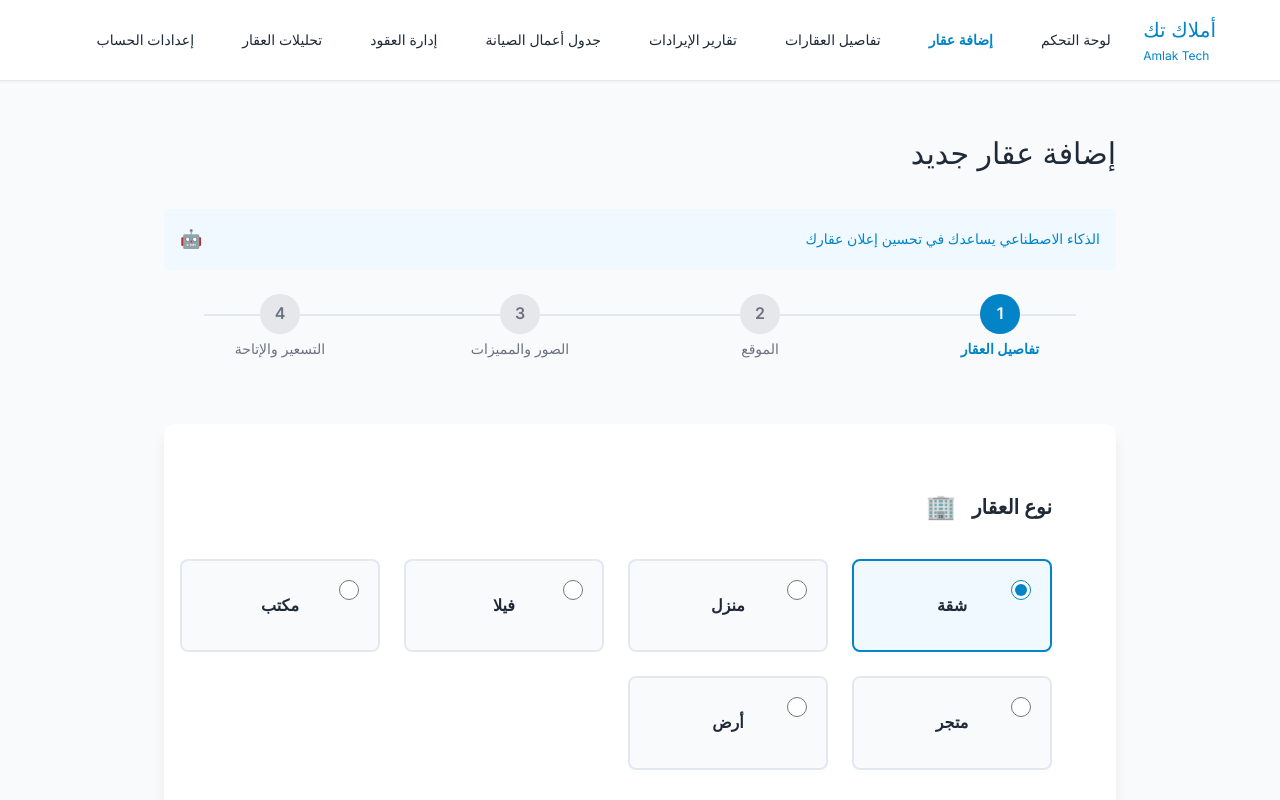
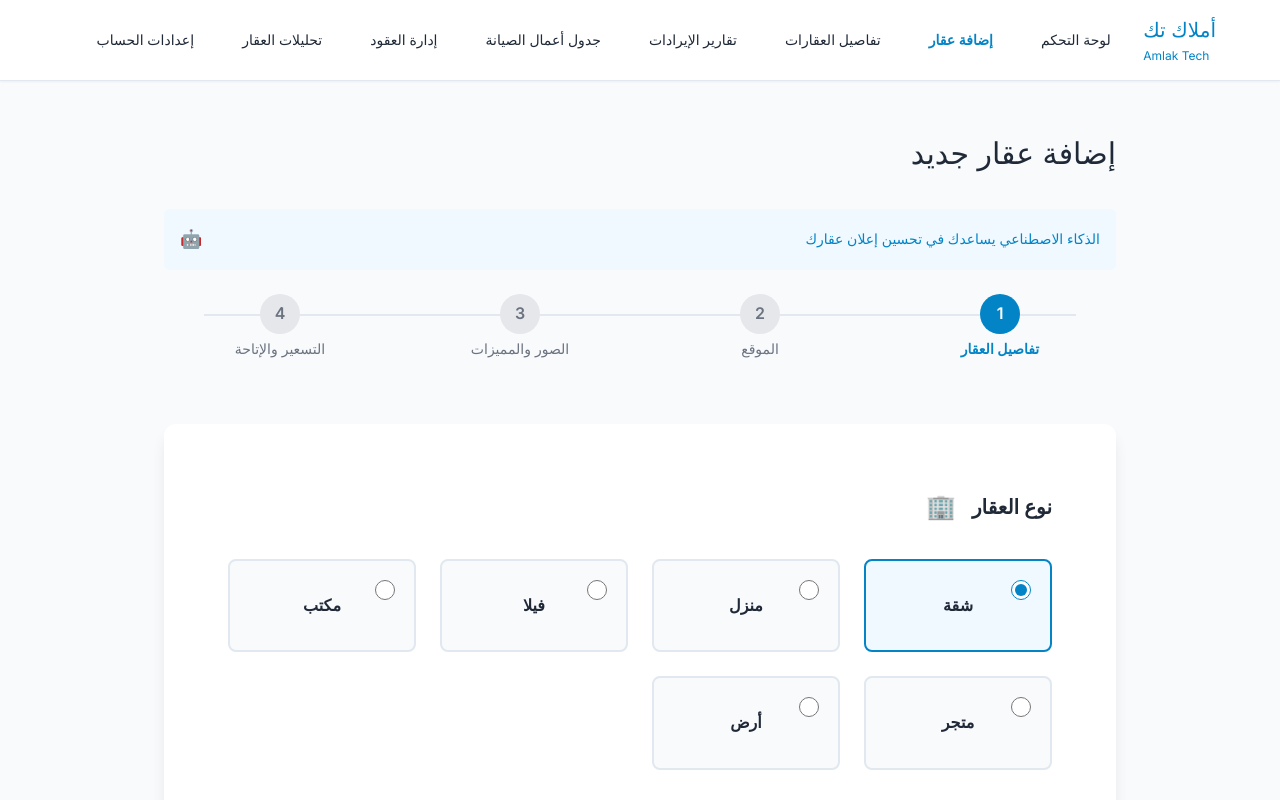
Before and after one commit to yaraabdullah/AmlakTech-Website, a Next.js app: page /owner/add-property in a window 1280 px wide. Shown: the top 800 px of the page. Built offline with nearby package versions, Linux system fonts and the light colour scheme.

Commit message:
update the form

```diff
--- a/styles/AddProperty.module.css
+++ b/styles/AddProperty.module.css
@@ -226,9 +226,9 @@
 /* Property Type Grid */
 .propertyTypeGrid {
   display: grid;
-  grid-template-columns: 1fr 1fr 1fr;
-  grid-template-rows: auto auto;
-  gap: var(--spacing-xl);
+  grid-template-columns: repeat(3, 1fr);
+  grid-template-rows: repeat(2, auto);
+  gap: var(--spacing-lg);
   margin-bottom: var(--spacing-xl);
   max-width: 100%;
 }
@@ -245,8 +245,6 @@
   transition: all 0.3s ease;
   position: relative;
   min-height: 80px;
-  min-width: 200px;
-  width: 100%;
   box-sizing: border-box;
 }
 
```
